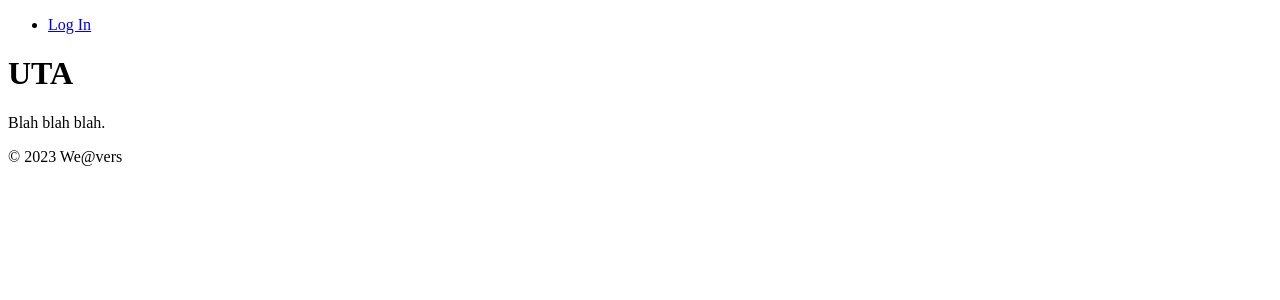
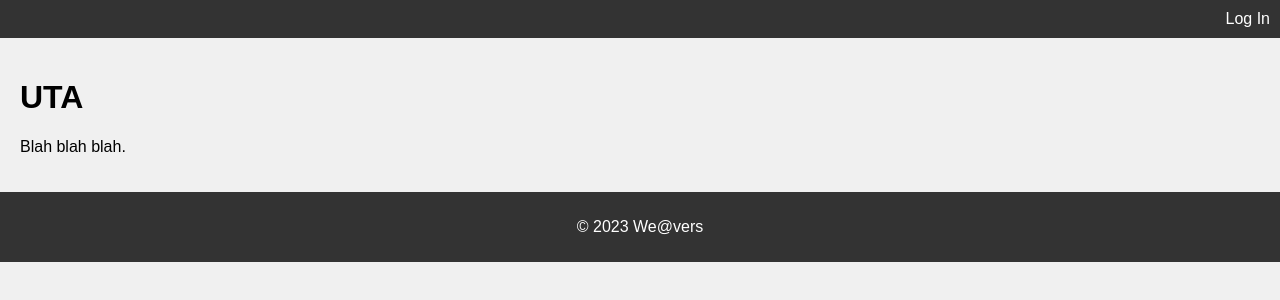
Before and after one commit to y00628/UTA, a plain HTML site: page source/index.html in a window 1280 px wide. Drawn offline with Linux system fonts and the light colour scheme.

Commit message:
Update index.html

```diff
--- a/source/index.html
+++ b/source/index.html
@@ -2,7 +2,7 @@
 <html>
 <head>
 	<title>UTA Website</title>
-	<link rel="stylesheet" href="style.css">
+	<link rel="stylesheet" href="/styles/home.css">
 </head>
 <body>
 	<header>
```
